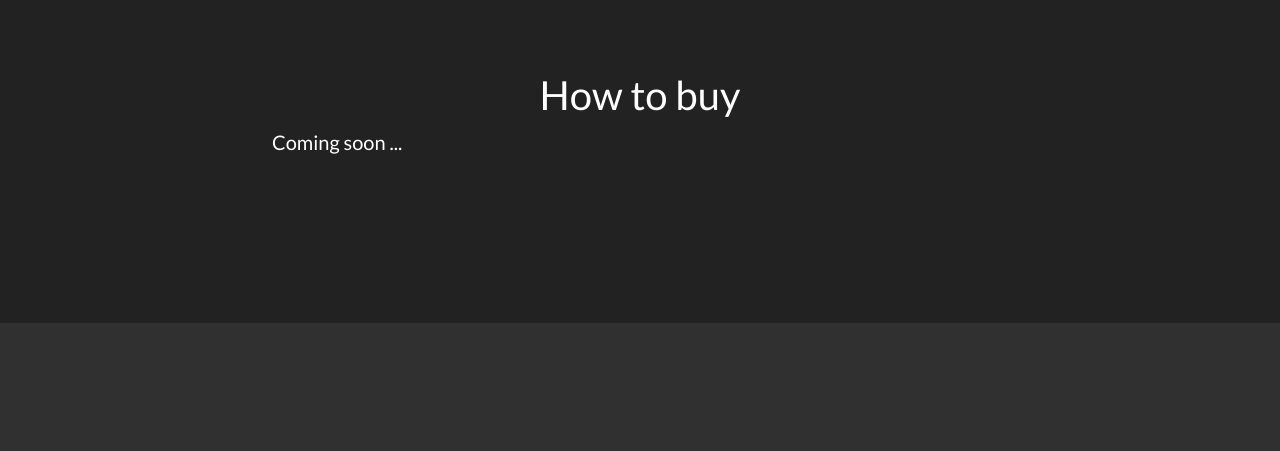
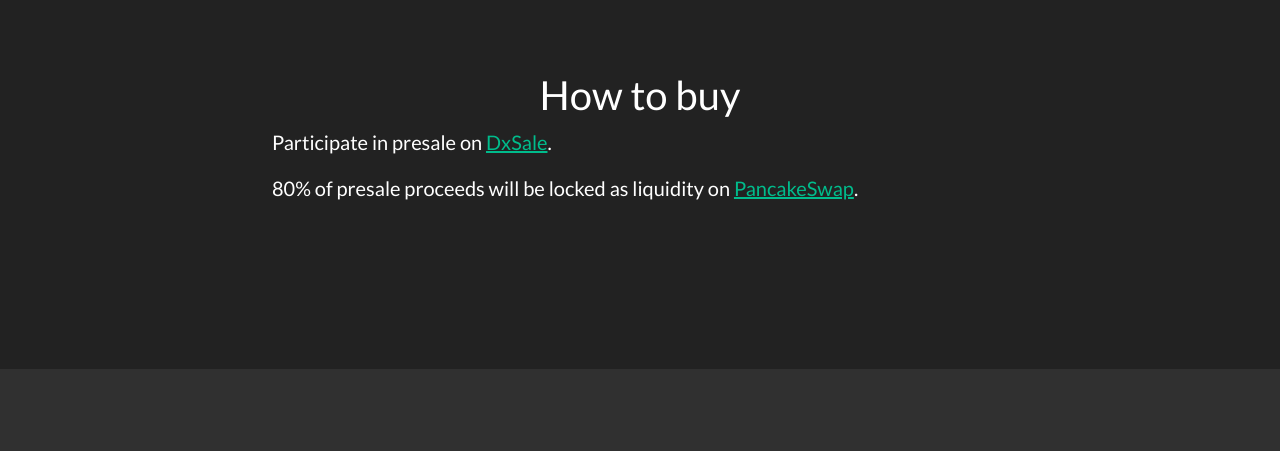
Before and after one commit to dogmoney/dogmoney.github.io, a plain HTML site: page index.html in a window 1280 px wide. Shown: the part 1880-2331 px from the top of the page. Drawn offline with nearby package versions, Linux system fonts and the light colour scheme.

Commit message:
Presale update.

```diff
--- a/index.html
+++ b/index.html
@@ -98,7 +98,8 @@
           <div class="row">
               <div class="col-lg-8 mx-auto">
                   <h2 class="text-center">How to buy</h2>
-                  <p class="lead">Coming soon ...</p>
+                  <p class="lead">Participate in presale on <a href="https://dxsale.app/app/pages/defipresale?saleID=2208&chain=BSC">DxSale</a>.</p>
+                  <p class="lead">80% of presale proceeds will be locked as liquidity on <a href="https://pancakeswap.finance">PancakeSwap</a>.</p>
               </div>
           </div>
       </div>
```
